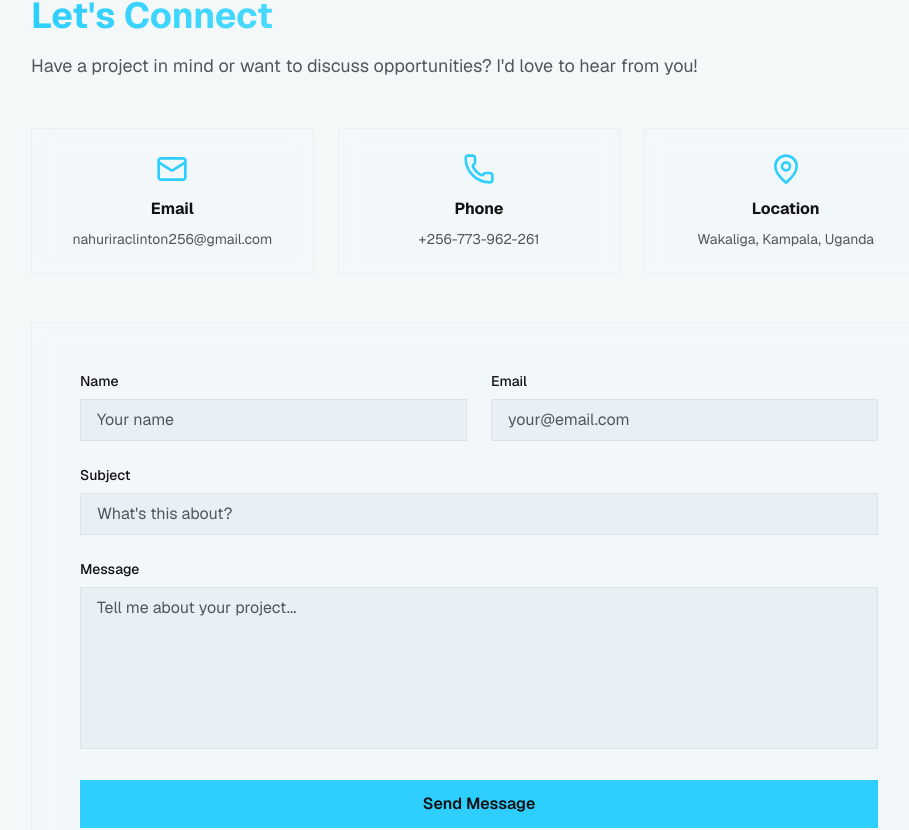
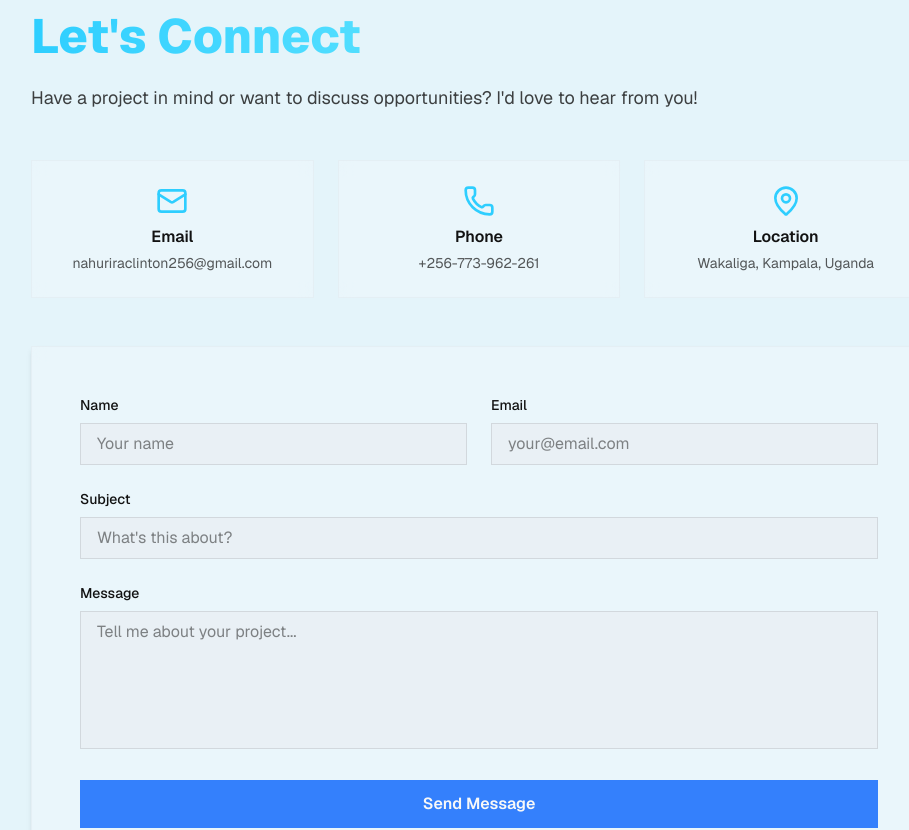
Before and after one commit to NahuriraClintonie/personal-portfolio, a Next.js app: page / in a window 1280 px wide. Shown: the part 4792-5622 px from the top of the page, without its empty margins (161-1070 px from the left). Built offline with nearby package versions, Linux system fonts and the light colour scheme.

Commit message:
ui: improve the contact form

```diff
--- a/components/contact.tsx
+++ b/components/contact.tsx
@@ -10,6 +10,7 @@ const Contact = () => {
     subject: '',
     message: ''
   })
+
   const [status, setStatus] = useState<'idle' | 'loading' | 'success' | 'error'>('idle')
 
   const handleChange = (e: React.ChangeEvent<HTMLInputElement | HTMLTextAreaElement>) => {
@@ -20,7 +21,6 @@ const Contact = () => {
   const handleSubmit = async (e: React.FormEvent<HTMLFormElement>) => {
     e.preventDefault()
     setStatus('loading')
-
     try {
       const response = await fetch('/api/send-email', {
         method: 'POST',
@@ -31,129 +31,71 @@ const Contact = () => {
       if (response.ok) {
         setStatus('success')
         setFormData({ name: '', email: '', subject: '', message: '' })
-        setTimeout(() => setStatus('idle'), 5000)
       } else {
         setStatus('error')
-        setTimeout(() => setStatus('idle'), 5000)
       }
     } catch (error) {
       console.error('Error sending email:', error)
       setStatus('error')
+    } finally {
       setTimeout(() => setStatus('idle'), 5000)
     }
   }
 
   return (
-    <section id="contact" className="py-20 px-4 bg-card/30">
+    <section id="contact" className="py-24 px-6 bg-secondary/10 dark:bg-secondary/20 rounded-xl shadow-inner">
       <div className="max-w-4xl mx-auto">
-        <h2 className="text-3xl md:text-4xl font-bold mb-4 gradient-text">Let's Connect</h2>
-        <p className="text-muted-foreground mb-12 text-lg">
+        <h2 className="text-4xl md:text-5xl font-extrabold mb-6 gradient-text">
+          Let's Connect
+        </h2>
+        <p className="text-foreground/80 mb-12 text-lg">
           Have a project in mind or want to discuss opportunities? I'd love to hear from you!
         </p>
 
+        {/* Contact Cards */}
         <div className="grid md:grid-cols-3 gap-6 mb-12">
-          <a
+          <ContactCard
+            icon={Mail}
+            title="Email"
+            value="nahuriraclinton256@gmail.com"
             href="mailto:nahuriraclinton256@gmail.com"
-            className="glass-effect p-6 rounded-lg hover:bg-card/80 transition-colors group text-center"
-          >
-            <Mail className="w-8 h-8 mx-auto mb-3 text-secondary group-hover:text-accent transition-colors" />
-            <h3 className="font-bold mb-2">Email</h3>
-            <p className="text-sm text-muted-foreground">nahuriraclinton256@gmail.com</p>
-          </a>
-
-          <a
+          />
+          <ContactCard
+            icon={Phone}
+            title="Phone"
+            value="+256-773-962-261"
             href="tel:+256773962261"
-            className="glass-effect p-6 rounded-lg hover:bg-card/80 transition-colors group text-center"
-          >
-            <Phone className="w-8 h-8 mx-auto mb-3 text-secondary group-hover:text-accent transition-colors" />
-            <h3 className="font-bold mb-2">Phone</h3>
-            <p className="text-sm text-muted-foreground">+256-773-962-261</p>
-          </a>
-
-          <div className="glass-effect p-6 rounded-lg text-center">
-            <MapPin className="w-8 h-8 mx-auto mb-3 text-secondary" />
-            <h3 className="font-bold mb-2">Location</h3>
-            <p className="text-sm text-muted-foreground">Wakaliga, Kampala, Uganda</p>
-          </div>
+          />
+          <ContactCard
+            icon={MapPin}
+            title="Location"
+            value="Wakaliga, Kampala, Uganda"
+          />
         </div>
 
-        <div className="glass-effect p-8 md:p-12 rounded-lg">
+        {/* Contact Form */}
+        <div className="glass-effect p-8 md:p-12 rounded-xl shadow-md bg-background/80 dark:bg-card/60">
           <form onSubmit={handleSubmit} className="space-y-6">
             <div className="grid md:grid-cols-2 gap-6">
-              <div>
-                <label htmlFor="name" className="block text-sm font-medium mb-2">Name</label>
-                <input
-                  type="text"
-                  id="name"
-                  name="name"
-                  value={formData.name}
-                  onChange={handleChange}
-                  required
-                  className="w-full px-4 py-2 bg-input border border-border/50 rounded-lg focus:outline-none focus:ring-2 focus:ring-secondary text-foreground placeholder-muted-foreground"
-                  placeholder="Your name"
-                />
-              </div>
-              <div>
-                <label htmlFor="email" className="block text-sm font-medium mb-2">Email</label>
-                <input
-                  type="email"
-                  id="email"
-                  name="email"
-                  value={formData.email}
-                  onChange={handleChange}
-                  required
-                  className="w-full px-4 py-2 bg-input border border-border/50 rounded-lg focus:outline-none focus:ring-2 focus:ring-secondary text-foreground placeholder-muted-foreground"
-                  placeholder="your@email.com"
-                />
-              </div>
+              <InputField name="name" label="Name" value={formData.name} onChange={handleChange} placeholder="Your name" />
+              <InputField name="email" label="Email" value={formData.email} onChange={handleChange} placeholder="your@email.com" />
             </div>
-
-            <div>
-              <label htmlFor="subject" className="block text-sm font-medium mb-2">Subject</label>
-              <input
-                type="text"
-                id="subject"
-                name="subject"
-                value={formData.subject}
-                onChange={handleChange}
-                required
-                className="w-full px-4 py-2 bg-input border border-border/50 rounded-lg focus:outline-none focus:ring-2 focus:ring-secondary text-foreground placeholder-muted-foreground"
-                placeholder="What's this about?"
-              />
-            </div>
-
-            <div>
-              <label htmlFor="message" className="block text-sm font-medium mb-2">Message</label>
-              <textarea
-                id="message"
-                name="message"
-                value={formData.message}
-                onChange={handleChange}
-                required
-                rows={6}
-                className="w-full px-4 py-2 bg-input border border-border/50 rounded-lg focus:outline-none focus:ring-2 focus:ring-secondary text-foreground placeholder-muted-foreground resize-none"
-                placeholder="Tell me about your project..."
-              ></textarea>
-            </div>
+            <InputField name="subject" label="Subject" value={formData.subject} onChange={handleChange} placeholder="What's this about?" />
+            <TextareaField name="message" label="Message" value={formData.message} onChange={handleChange} placeholder="Tell me about your project..." />
 
             <button
               type="submit"
               disabled={status === 'loading'}
-              className="w-full px-8 py-3 bg-secondary text-secondary-foreground font-semibold rounded-lg hover:bg-accent disabled:opacity-50 disabled:cursor-not-allowed transition-colors"
+              className="w-full py-3 bg-primary text-primary-foreground font-semibold rounded-xl hover:bg-accent transition-colors disabled:opacity-50 disabled:cursor-not-allowed"
             >
               {status === 'loading' ? 'Sending...' : 'Send Message'}
             </button>
 
             {status === 'success' && (
-              <div className="p-4 bg-green-500/20 border border-green-500/50 rounded-lg text-green-300 text-sm">
-                Message sent successfully! I'll get back to you soon.
-              </div>
+              <StatusMessage type="success" message="Message sent successfully! I'll get back to you soon." />
             )}
-
             {status === 'error' && (
-              <div className="p-4 bg-destructive/20 border border-destructive/50 rounded-lg text-destructive text-sm">
-                Failed to send message. Please try again or email me directly.
-              </div>
+              <StatusMessage type="error" message="Failed to send message. Please try again or email me directly." />
             )}
           </form>
         </div>
@@ -162,4 +104,60 @@ const Contact = () => {
   )
 }
 
+// Reusable Components
+const ContactCard = ({ icon: Icon, title, value, href }: any) => (
+  href ? (
+    <a href={href} className="glass-effect p-6 rounded-xl text-center hover:scale-105 transition-transform">
+      <Icon className="w-8 h-8 mx-auto mb-2 text-secondary" />
+      <h3 className="font-semibold mb-1">{title}</h3>
+      <p className="text-sm text-foreground/70">{value}</p>
+    </a>
+  ) : (
+    <div className="glass-effect p-6 rounded-xl text-center">
+      <Icon className="w-8 h-8 mx-auto mb-2 text-secondary" />
+      <h3 className="font-semibold mb-1">{title}</h3>
+      <p className="text-sm text-foreground/70">{value}</p>
+    </div>
+  )
+)
+
+const InputField = ({ name, label, value, onChange, placeholder }: any) => (
+  <div>
+    <label className="block text-sm font-medium mb-2">{label}</label>
+    <input
+      name={name}
+      value={value}
+      onChange={onChange}
+      placeholder={placeholder}
+      required
+      className="w-full px-4 py-2 bg-input border border-border rounded-lg focus:outline-none focus:ring-2 focus:ring-primary text-foreground placeholder-foreground/50 transition-colors"
+    />
+  </div>
+)
+
+const TextareaField = ({ name, label, value, onChange, placeholder }: any) => (
+  <div>
+    <label className="block text-sm font-medium mb-2">{label}</label>
+    <textarea
+      name={name}
+      value={value}
+      onChange={onChange}
+      placeholder={placeholder}
+      rows={5}
+      required
+      className="w-full px-4 py-2 bg-input border border-border rounded-lg focus:outline-none focus:ring-2 focus:ring-primary text-foreground placeholder-foreground/50 resize-none transition-colors"
+    />
+  </div>
+)
+
+const StatusMessage = ({ type, message }: any) => (
+  <div className={`p-4 rounded-lg text-sm border ${
+    type === 'success'
+      ? 'bg-green-500/20 border-green-500 text-green-300'
+      : 'bg-destructive/20 border-destructive text-destructive-foreground'
+  }`}>
+    {message}
+  </div>
+)
+
 export default Contact
```
